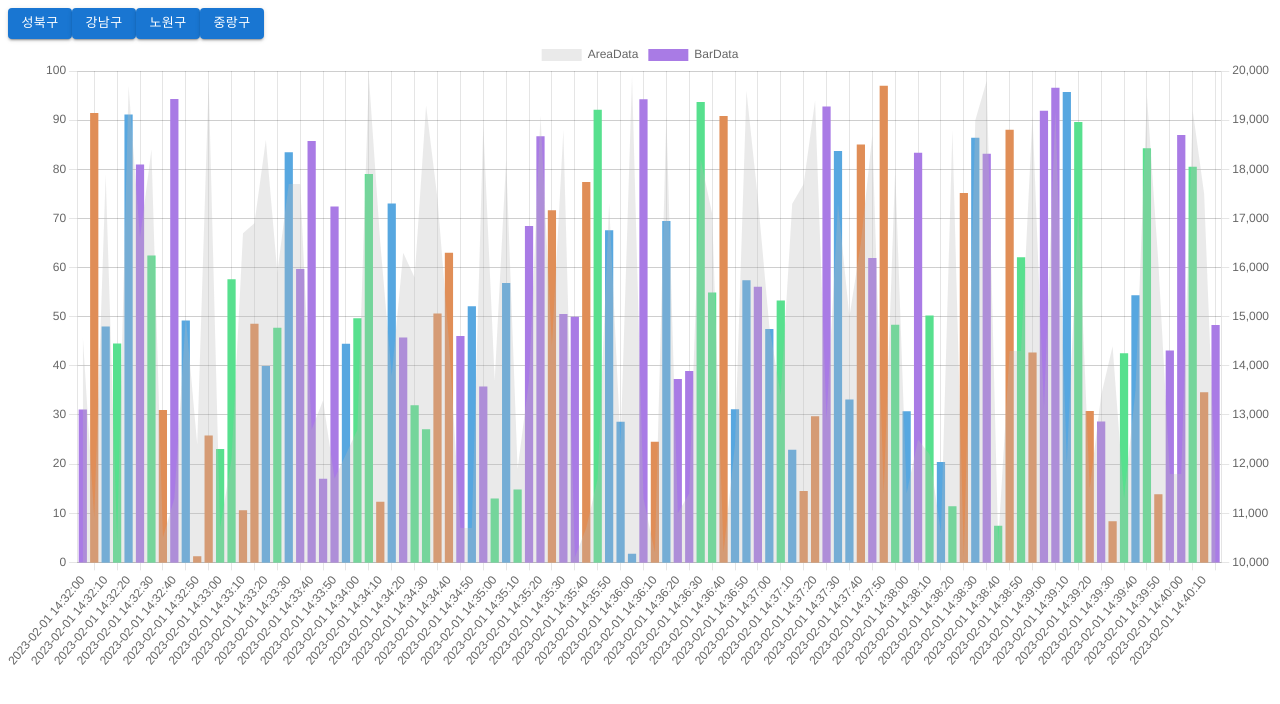
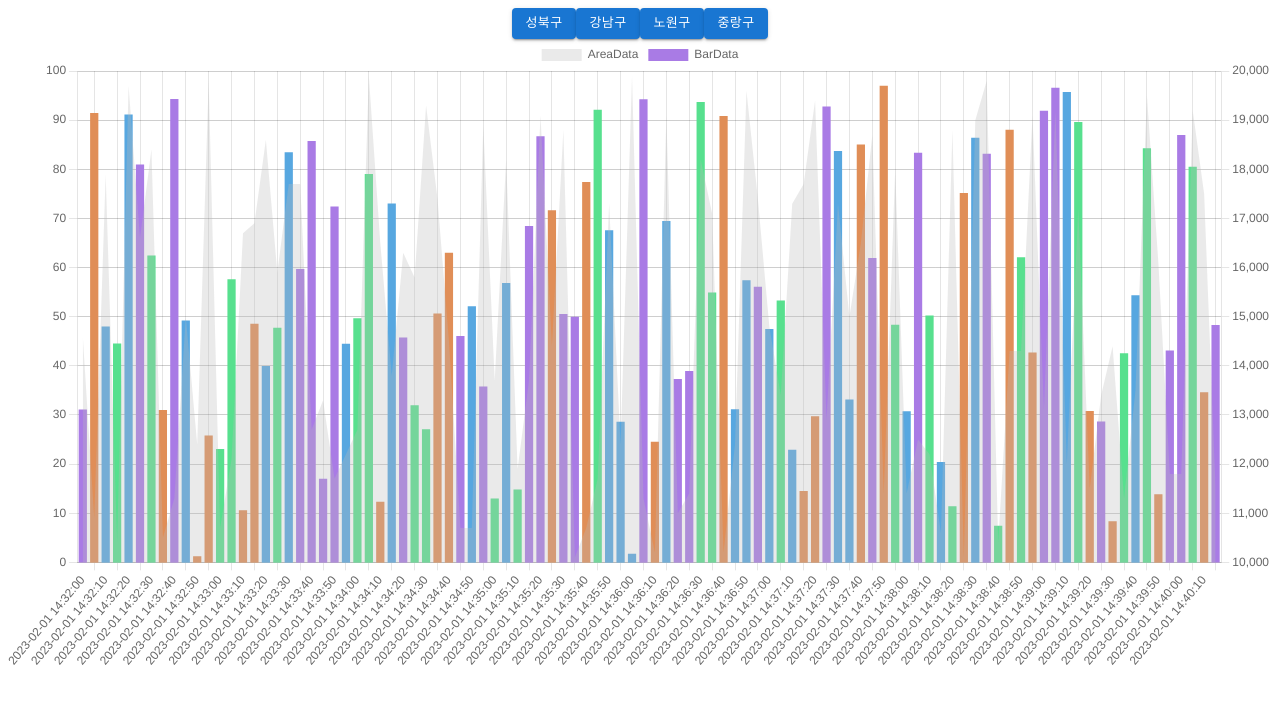
Before and after one commit to wanted-pre-onboarding-team5/pre-onboarding-9th-3-5, a React (Vite) app: page / in a window 1280 px wide. Shown: the top 704 px of the page. Built offline with nearby package versions, Linux system fonts and the light colour scheme.

Commit message:
[#3] Feat: Filter 컴포넌트 css 추가

```diff
--- a/src/components/Filter.tsx
+++ b/src/components/Filter.tsx
@@ -1,4 +1,4 @@
-import Button from '@mui/material/Button';
+import { Box, Button } from '@mui/material';
 
 import { filterDistrict } from '@/utils/getChart';
 
@@ -21,8 +21,10 @@ export const Filter = ({ districtValues, filteredDistrict, setFilteredDistrict }
 
   return (
     <>
+      <Box display='flex' justifyContent='center'>
         {[...districtSet].map((district: React.Element, i) => (
           <Button
+            m='5'
             key={i}
             variant='contained'
             size='small'
@@ -32,6 +34,7 @@ export const Filter = ({ districtValues, filteredDistrict, setFilteredDistrict }
             {district}
           </Button>
         ))}
+      </Box>
     </>
   );
 };
```
Lines whose indentation alone changed are shown as unchanged.
